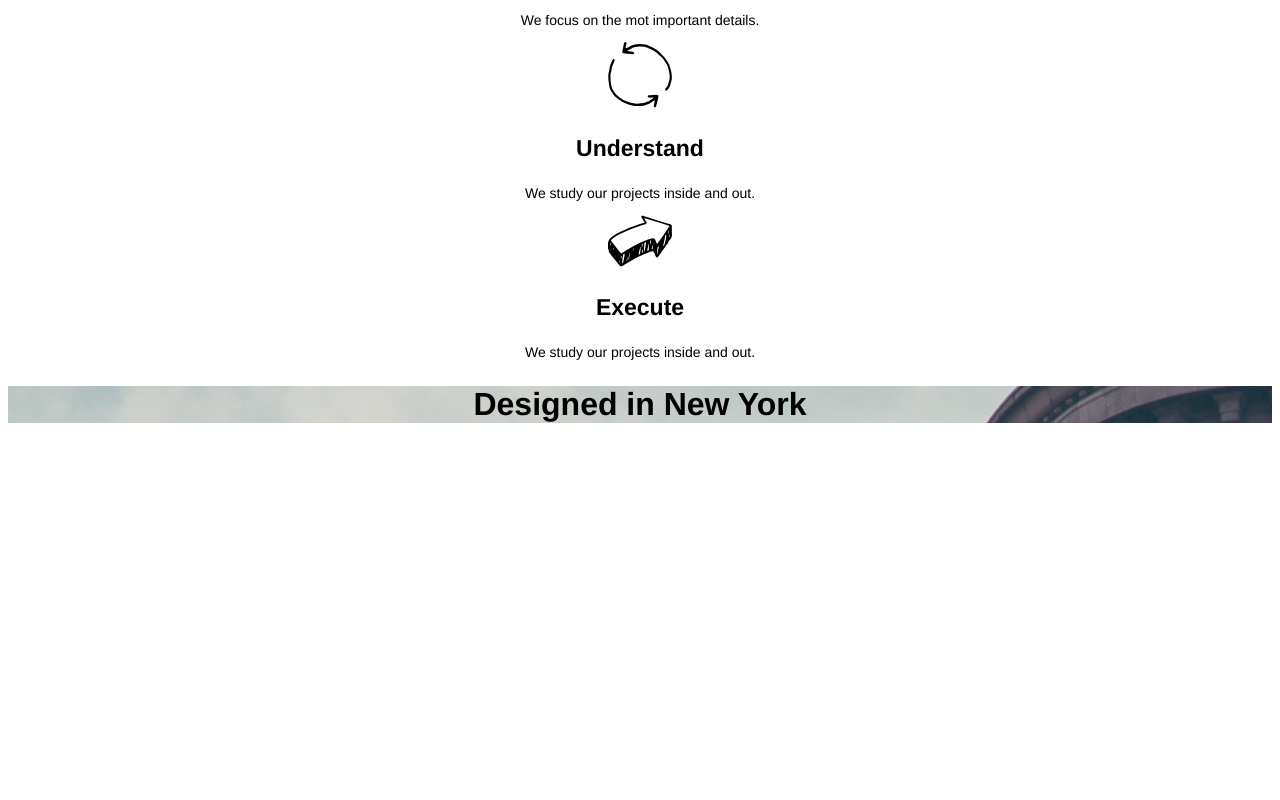
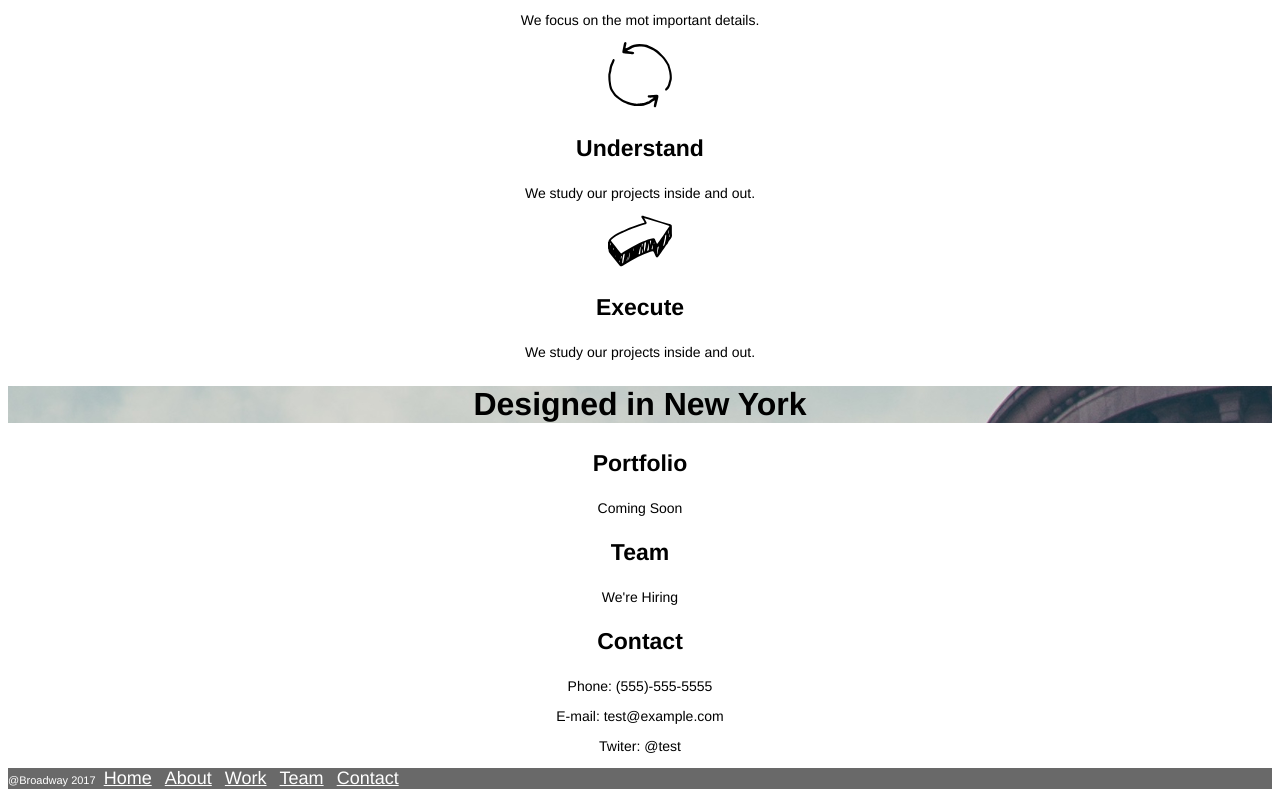
Before and after one commit to frankpjr1/Broadway-Design, a plain HTML site: page index.html in a window 1280 px wide. Shown: the part 533-1333 px from the top of the page. Before the commit the page ends 983 px from the top, so only its background shows below. Drawn offline with Linux system fonts and the light colour scheme.

Commit message:
Completed css for contact and footer section

```diff
--- a/index.html
+++ b/index.html
@@ -8,14 +8,14 @@
   <body>
       <!--header section -->
 
-      <div class="h1head">
+      <div id="home" class="h1head">
           <h1>Broadway Design</h1>
 
-          <p><a class="navhead" href="#">Home</a></p>
-          <p><a class="navhead" href="#">Process</a></p>
-          <p><a class="navhead" href="#">Work</a></p>
-          <p><a class="navhead" href="#">Team</a></p>
-          <p><a class="navhead" href="#">Contact</a></p>
+          <p><a class="navhead" href="#proc">Home</a></p>
+          <p><a class="navhead" href="#process">Process</a></p>
+          <p><a class="navhead" href="#work">Work</a></p>
+          <p><a class="navhead" href="#team">Team</a></p>
+          <p><a class="navhead" href="#contact">Contact</a></p>
 
       </div>
 
@@ -24,7 +24,7 @@
       <div id="process">
           <h2>Our Process</h2>
 
-        <div>
+        <div id="work">
           <img src="resources\images\identify.svg" alt="Identity">
           <h3>Identity</h3>
           <p>We focus on the mot important details.</p>
@@ -36,7 +36,7 @@
           <p>We study our projects inside and out.</p>
         </div>
 
-        <div>
+        <div id="work">
           <img src="resources\images\execute.svg" alt="Execute">
           <h3>Execute</h3>
           <p>We study our projects inside and out.</p>
@@ -48,8 +48,34 @@
           <h2 class="smallhead">Designed in New York</h2>
         </div>
 
+        <!-- Contact section -->
 
+        <div id="team">
+          <h3>Portfolio</h3>
+          <p>Coming Soon</p>
+        </div>
 
+        <div id="team">
+          <h3>Team</h3>
+          <p>We're Hiring</p>
+        </div>
 
+        <div id="contact">
+          <h3>Contact</h3>
+          <p>Phone: (555)-555-5555</p>
+          <p>E-mail: test@example.com</p>
+          <p>Twiter: @test</p>
+        </div>
+
+        <!-- Footer section -->
+
+        <div id="footer">
+          <p>@Broadway 2017
+          <span><a class="footnav" href="#home">Home</a>
+            <a class="footnav" href="#process">About</a>
+            <a class="footnav" href="#work">Work</a>
+            <a class="footnav" href="#team">Team</a>
+            <a class="footnav" href="#contact">Contact</a>
+        </div>
   </body>
 </html>
--- a/resources/css/style.css
+++ b/resources/css/style.css
@@ -40,11 +40,16 @@ h1 {
 h2.smallhead {
   background-image: url("../images/the-flatiron-building.png");
   }
+
+/* smallhead styles*/
+
 #process h2 {
   font-size: 32px;
   font-weight: bold;
 
 }
+
+/* process styles*/
 
 #process h3 {
   font-size: 23px;
@@ -54,3 +59,19 @@ h2.smallhead {
 #process p {
     font-size: 14px;
     }
+
+/* footer styles*/
+
+#footer p {
+  font-size: 11px;
+  color: white;
+  background-color: dimgray;
+  text-align: left;
+}
+
+#footer .footnav {
+  color: white;
+  font-size: 18px;
+  padding: 0px 5px;
+
+}
```
